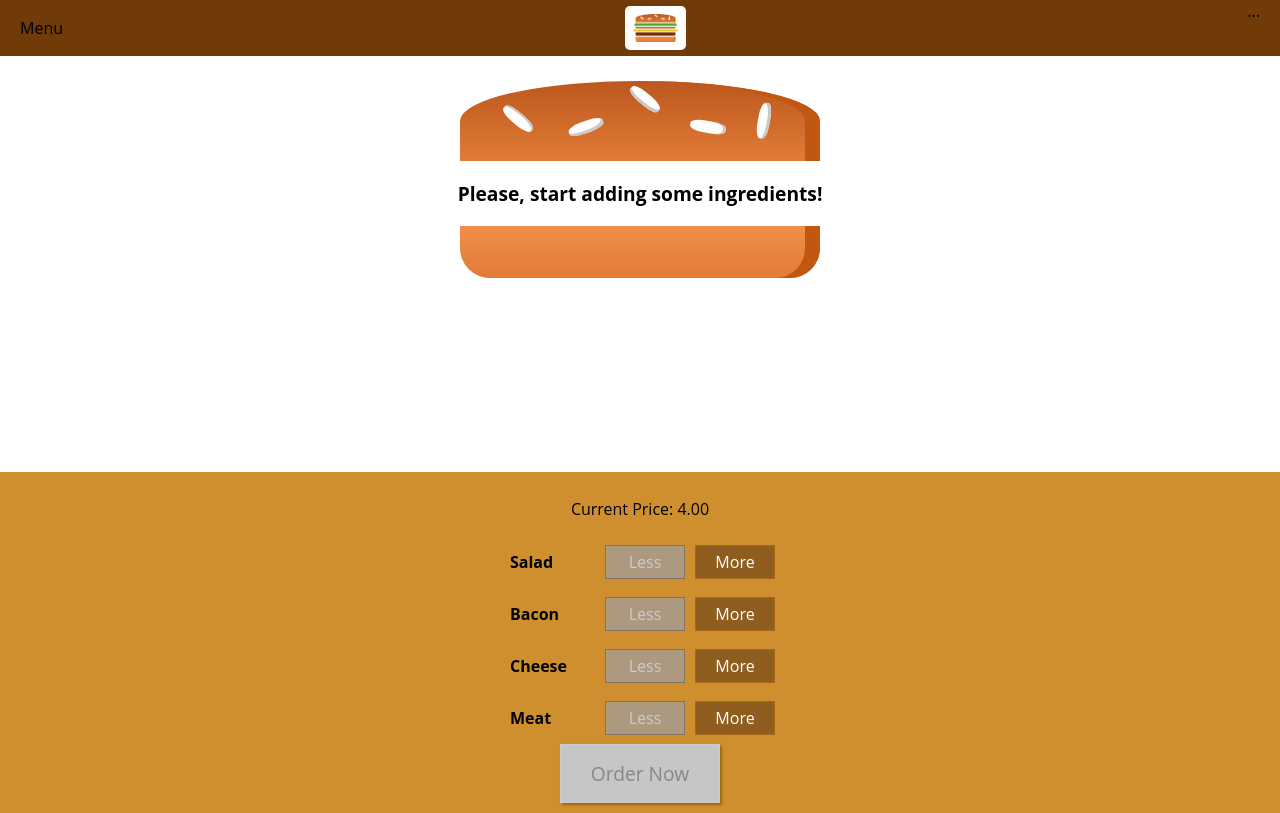
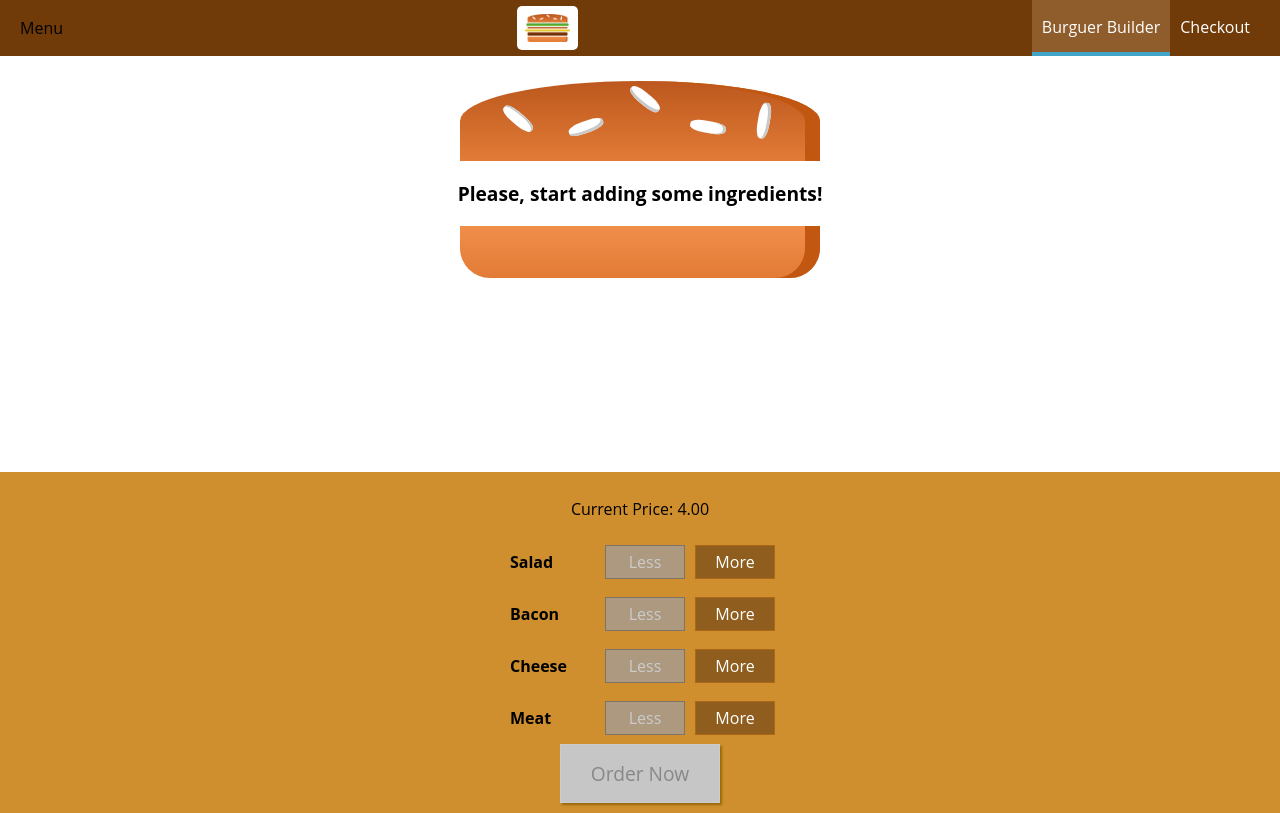
Before and after one commit to lucasoneves/burguer-builder, a React (Create React App) app: page / in a window 1280 px wide. Built offline with nearby package versions, Linux system fonts and the light colour scheme.

Commit message:
Adding a navigation

```diff
--- /dev/null
+++ b/src/components/Navigation/NavigationItems/NavigationItem/NavigationItem.js
@@ -0,0 +1,16 @@
+import React from 'react'
+import classes from './NavigationItem.module.css';
+
+const navigationItem = props => {
+  return (
+    <li className={classes.NavigationItem}>
+      <a href={props.link}
+        className={props.active ? classes.active : null}>
+          {props.children}
+      </a>
+    </li>
+  )
+}
+
+
+export default navigationItem
--- /dev/null
+++ b/src/components/Navigation/NavigationItems/NavigationItem/NavigationItem.module.css
@@ -0,0 +1,29 @@
+.NavigationItem {
+  margin: 0;
+  box-sizing: border-box;
+  display: flex;
+  align-items: center;
+  height: 100%;
+}
+
+.NavigationItem a {
+  color: white;
+  text-decoration: none;
+  height: 100%;
+  padding: 16px 10px;
+  border-bottom: 4px solid transparent;
+  box-sizing: border-box;
+  display: block;
+  cursor: pointer;
+}
+
+.NavigationItem a:hover {
+  opacity: .5;
+}
+
+.NavigationItem a.active,
+.NavigationItem a:active {
+  background-color: #8f5c2c;
+  border-bottom: 4px solid #40a4c8;
+  color: white;
+}
--- /dev/null
+++ b/src/components/Navigation/NavigationItems/NavigationItems.js
@@ -0,0 +1,18 @@
+import React from 'react'
+import classes from './NavigationItems.module.css'
+import NavigationItem from './NavigationItem/NavigationItem';
+
+const navigationItems = props => {
+  return (
+    <ul className={classes.NavigationItems}>
+      <NavigationItem link="/" active>
+        Burguer Builder
+      </NavigationItem>
+      <NavigationItem link="/">
+        Checkout
+      </NavigationItem>
+    </ul>
+  )
+}
+
+export default navigationItems
--- /dev/null
+++ b/src/components/Navigation/NavigationItems/NavigationItems.module.css
@@ -0,0 +1,8 @@
+.NavigationItems {
+  margin: 0;
+  padding: 0;
+  list-style: none;
+  display: flex;
+  align-items: center;
+  height: 100%;
+}
--- a/src/components/Navigation/Toolbar/Toolbar.js
+++ b/src/components/Navigation/Toolbar/Toolbar.js
@@ -1,6 +1,7 @@
 import React from 'react'
 import classes from './Toolbar.module.css';
 import Logo from '../../Logo/Logo';
+import NavigationItems from '../NavigationItems/NavigationItems';
 
 const toolbar = props => {
   return (
@@ -8,9 +9,7 @@
       <div>Menu</div>
       <Logo />
 
-      <nav>
-        ...
-      </nav>
+      <NavigationItems />
     </header>
   )
 }
```
Also changed, not shown: 1 other file (tests, documents, lock files or other folders).
